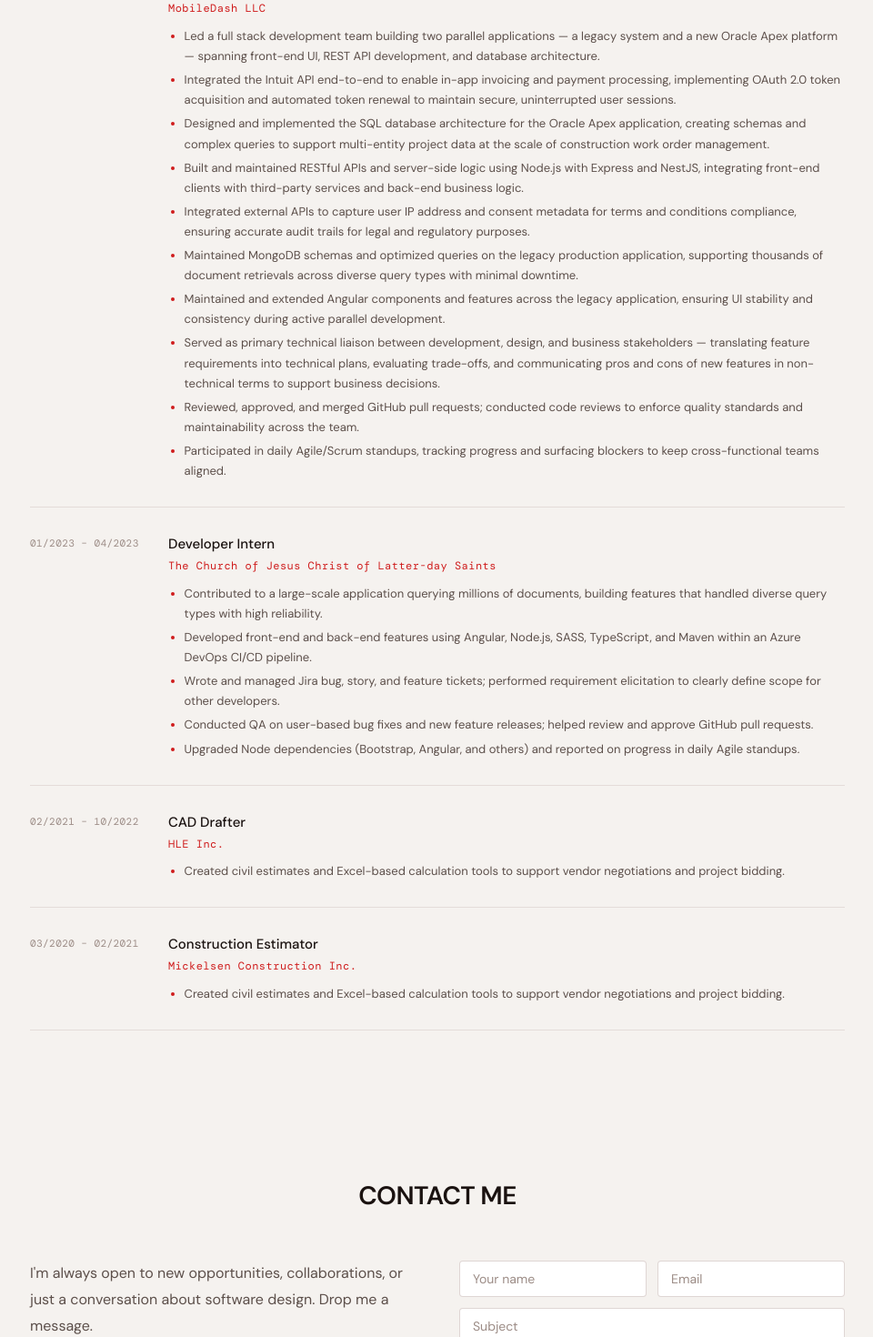
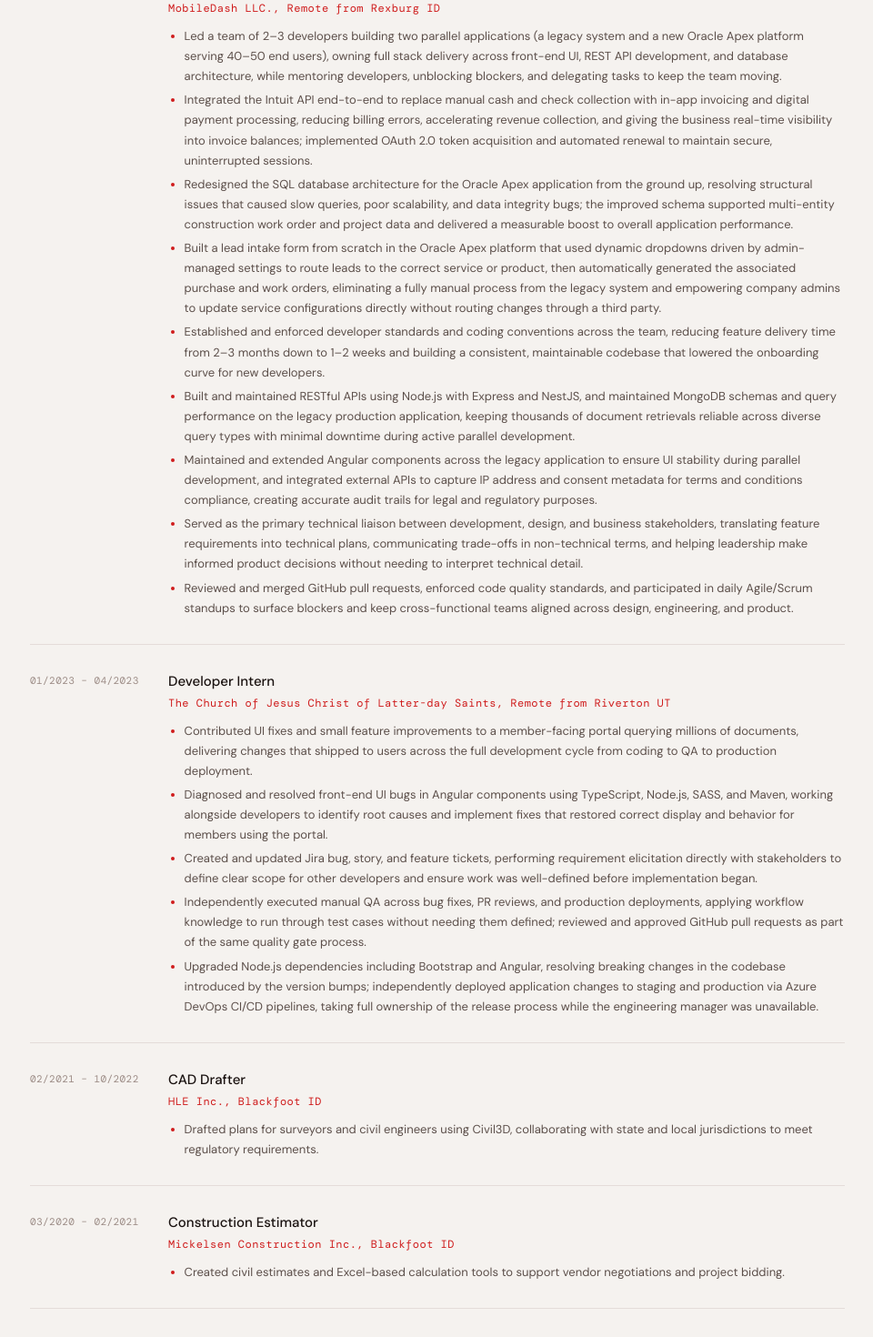
Before and after one commit to Antonio-Saucedo/professional-portfolio, a React (Vite) app: page / in a window 1280 px wide. Shown: the part 2920-4390 px from the top of the page at 91% size, without its empty margins (159-1119 px from the left). Built offline with nearby package versions, Linux system fonts and the light colour scheme; no server answers.

Commit message:
Updated resume PDF and section to include real examples related to listed skills

```diff
--- a/src/App.tsx
+++ b/src/App.tsx
@@ -246,41 +246,40 @@
                         {
                             period: '09/2023 – 03/2026',
                             role: 'Lead Software Developer',
-                            company: 'MobileDash LLC',
+                            company: 'MobileDash LLC., Remote from Rexburg ID',
                             desc: [
-                                'Led a full stack development team building two parallel applications — a legacy system and a new Oracle Apex platform — spanning front-end UI, REST API development, and database architecture.',
-                                'Integrated the Intuit API end-to-end to enable in-app invoicing and payment processing, implementing OAuth 2.0 token acquisition and automated token renewal to maintain secure, uninterrupted user sessions.',
-                                'Designed and implemented the SQL database architecture for the Oracle Apex application, creating schemas and complex queries to support multi-entity project data at the scale of construction work order management.',
-                                'Built and maintained RESTful APIs and server-side logic using Node.js with Express and NestJS, integrating front-end clients with third-party services and back-end business logic.',
-                                'Integrated external APIs to capture user IP address and consent metadata for terms and conditions compliance, ensuring accurate audit trails for legal and regulatory purposes.',
-                                'Maintained MongoDB schemas and optimized queries on the legacy production application, supporting thousands of document retrievals across diverse query types with minimal downtime.',
-                                'Maintained and extended Angular components and features across the legacy application, ensuring UI stability and consistency during active parallel development.',
-                                'Served as primary technical liaison between development, design, and business stakeholders — translating feature requirements into technical plans, evaluating trade-offs, and communicating pros and cons of new features in non-technical terms to support business decisions.',
-                                'Reviewed, approved, and merged GitHub pull requests; conducted code reviews to enforce quality standards and maintainability across the team.',
-                                'Participated in daily Agile/Scrum standups, tracking progress and surfacing blockers to keep cross-functional teams aligned.']
+                                'Led a team of 2–3 developers building two parallel applications (a legacy system and a new Oracle Apex platform serving 40–50 end users), owning full stack delivery across front-end UI, REST API development, and database architecture, while mentoring developers, unblocking blockers, and delegating tasks to keep the team moving.',
+                                'Integrated the Intuit API end-to-end to replace manual cash and check collection with in-app invoicing and digital payment processing, reducing billing errors, accelerating revenue collection, and giving the business real-time visibility into invoice balances; implemented OAuth 2.0 token acquisition and automated renewal to maintain secure, uninterrupted sessions.',
+                                'Redesigned the SQL database architecture for the Oracle Apex application from the ground up, resolving structural issues that caused slow queries, poor scalability, and data integrity bugs; the improved schema supported multi-entity construction work order and project data and delivered a measurable boost to overall application performance.',
+                                'Built a lead intake form from scratch in the Oracle Apex platform that used dynamic dropdowns driven by admin-managed settings to route leads to the correct service or product, then automatically generated the associated purchase and work orders, eliminating a fully manual process from the legacy system and empowering company admins to update service configurations directly without routing changes through a third party.',
+                                'Established and enforced developer standards and coding conventions across the team, reducing feature delivery time from 2–3 months down to 1–2 weeks and building a consistent, maintainable codebase that lowered the onboarding curve for new developers.',
+                                'Built and maintained RESTful APIs using Node.js with Express and NestJS, and maintained MongoDB schemas and query performance on the legacy production application, keeping thousands of document retrievals reliable across diverse query types with minimal downtime during active parallel development.',
+                                'Maintained and extended Angular components across the legacy application to ensure UI stability during parallel development, and integrated external APIs to capture IP address and consent metadata for terms and conditions compliance, creating accurate audit trails for legal and regulatory purposes.',
+                                'Served as the primary technical liaison between development, design, and business stakeholders, translating feature requirements into technical plans, communicating trade-offs in non-technical terms, and helping leadership make informed product decisions without needing to interpret technical detail.',
+                                'Reviewed and merged GitHub pull requests, enforced code quality standards, and participated in daily Agile/Scrum standups to surface blockers and keep cross-functional teams aligned across design, engineering, and product.']
                         },
                         {
                             period: '01/2023 – 04/2023',
                             role: 'Developer Intern',
-                            company: 'The Church of Jesus Christ of Latter-day Saints',
+                            company: 'The Church of Jesus Christ of Latter-day Saints, Remote from Riverton UT',
                             desc: [
-                                'Contributed to a large-scale application querying millions of documents, building features that handled diverse query types with high reliability.',
-                                'Developed front-end and back-end features using Angular, Node.js, SASS, TypeScript, and Maven within an Azure DevOps CI/CD pipeline.',
-                                'Wrote and managed Jira bug, story, and feature tickets; performed requirement elicitation to clearly define scope for other developers.',
-                                'Conducted QA on user-based bug fixes and new feature releases; helped review and approve GitHub pull requests.',
-                                'Upgraded Node dependencies (Bootstrap, Angular, and others) and reported on progress in daily Agile standups.']
+                                'Contributed UI fixes and small feature improvements to a member-facing portal querying millions of documents, delivering changes that shipped to users across the full development cycle from coding to QA to production deployment.',
+                                'Diagnosed and resolved front-end UI bugs in Angular components using TypeScript, Node.js, SASS, and Maven, working alongside developers to identify root causes and implement fixes that restored correct display and behavior for members using the portal.',
+                                'Created and updated Jira bug, story, and feature tickets, performing requirement elicitation directly with stakeholders to define clear scope for other developers and ensure work was well-defined before implementation began.',
+                                'Independently executed manual QA across bug fixes, PR reviews, and production deployments, applying workflow knowledge to run through test cases without needing them defined; reviewed and approved GitHub pull requests as part of the same quality gate process.',
+                                'Upgraded Node.js dependencies including Bootstrap and Angular, resolving breaking changes in the codebase introduced by the version bumps; independently deployed application changes to staging and production via Azure DevOps CI/CD pipelines, taking full ownership of the release process while the engineering manager was unavailable.']
                         },
                         {
                             period: '02/2021 – 10/2022',
                             role: 'CAD Drafter',
-                            company: 'HLE Inc.',
+                            company: 'HLE Inc., Blackfoot ID',
                             desc: [
-                                'Created civil estimates and Excel-based calculation tools to support vendor negotiations and project bidding.']
+                                'Drafted plans for surveyors and civil engineers using Civil3D, collaborating with state and local jurisdictions to meet regulatory requirements.']
                         },
                         {
                             period: '03/2020 – 02/2021',
                             role: 'Construction Estimator',
-                            company: 'Mickelsen Construction Inc.',
+                            company: 'Mickelsen Construction Inc., Blackfoot ID',
                             desc: [
                                 'Created civil estimates and Excel-based calculation tools to support vendor negotiations and project bidding.']
                         },
@@ -308,8 +307,7 @@
                 <div className="contact-wrap">
                     <div className="contact-text">
                         <p>I'm always open to new opportunities, collaborations, or just a conversation about software
-                            design.
-                            Drop me a message.</p>
+                            design. Send me a message.</p>
                         <div className="contact-links">
                             <a className="contact-link" href="mailto:antonios.softwareengineer@gmail.com">
                                 <div className="contact-link-icon">
```
Also changed, not shown: 1 other file (tests, documents, lock files or other folders).
